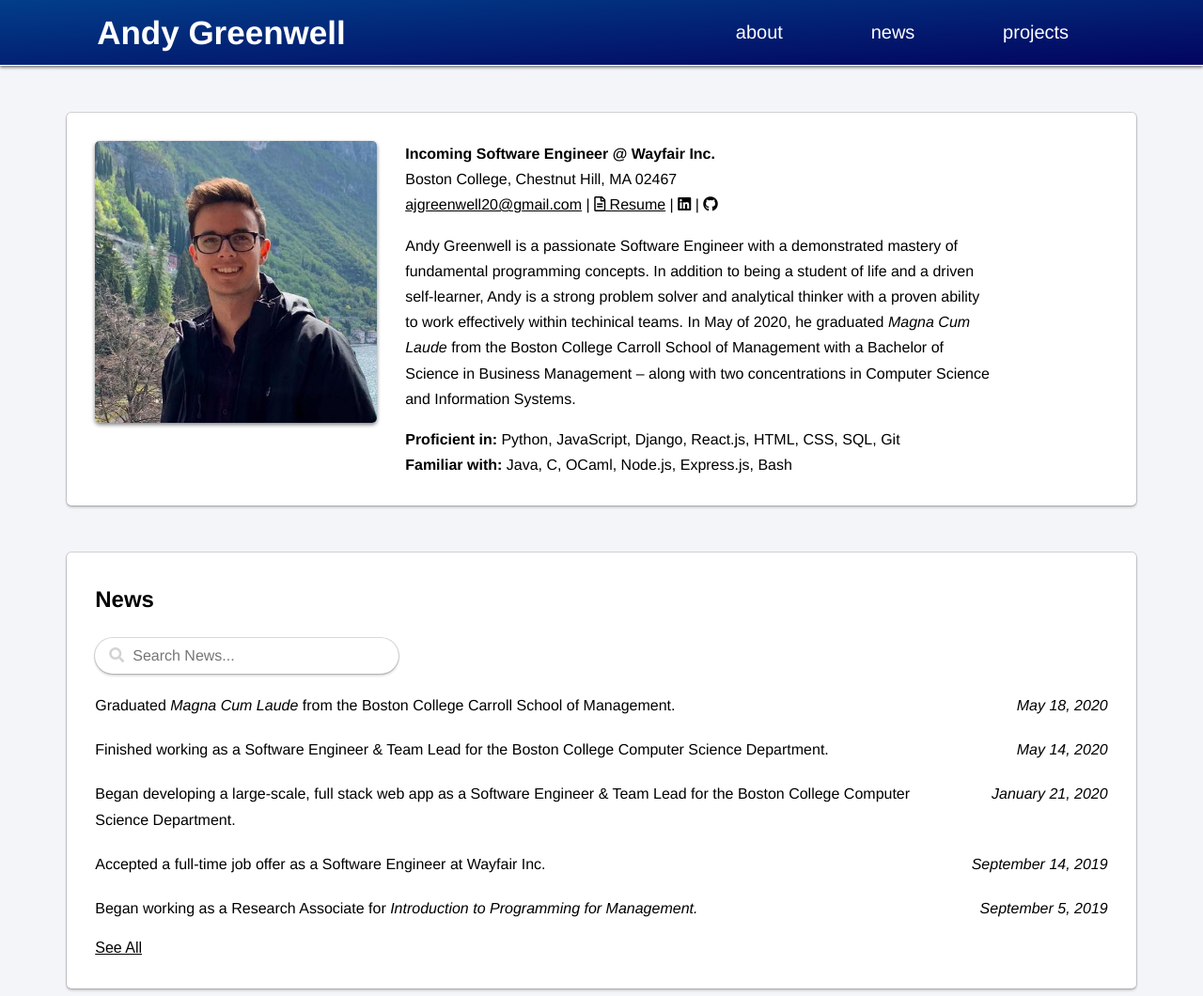
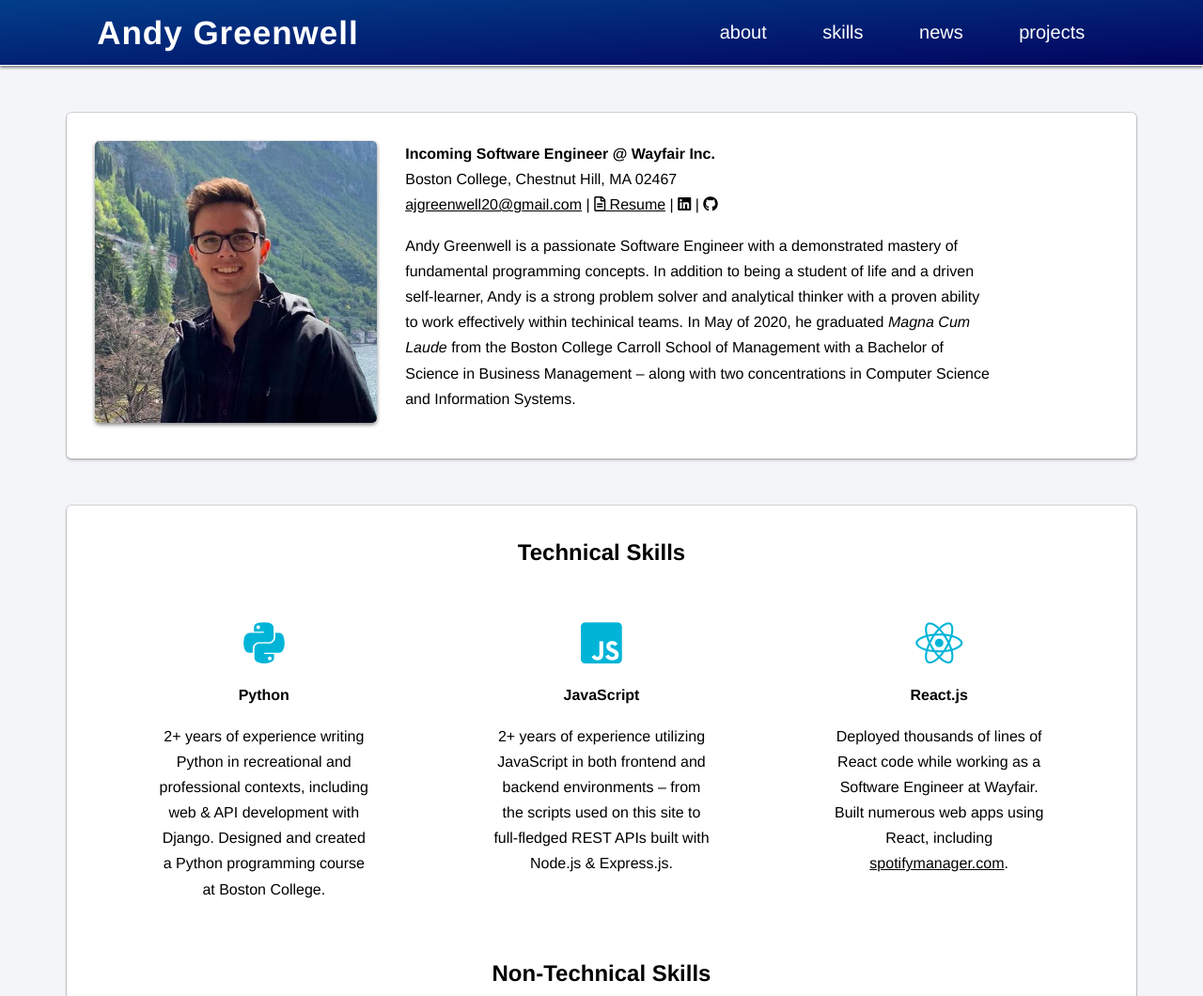
Before and after one commit to ajgreenwell/ajgreenwell.com, a website built with webpack: page docs/index.html in a window 1280 px wide. Shown: the top 1060 px of the page at 94% size. Built offline with nearby package versions, Linux system fonts and the light colour scheme.

Commit message:
adding skills section

```diff
--- a/docs/assets/data.json
+++ b/docs/assets/data.json
@@ -8,11 +8,33 @@
         "resume": "assets/resume.pdf",
         "linkedin": "https://www.linkedin.com/in/andy-greenwell-09982b128/",
         "github": "https://github.com/ajgreenwell",
-        "description": "Andy Greenwell is a passionate Software Engineer with a demonstrated mastery of fundamental programming concepts. In addition to being a student of life and a driven self-learner, Andy is a strong problem solver and analytical thinker with a proven ability to work effectively within techinical teams. In May of 2020, he graduated <i>Magna Cum Laude</i> from the Boston College Carroll School of Management with a Bachelor of Science in Business Management – along with two concentrations in Computer Science and Information Systems.",
-        "languages": {
-            "proficient": "Python, JavaScript, Django, React.js, HTML, CSS, SQL, Git",
-            "familiar": "Java, C, OCaml, Node.js, Express.js, Bash"
-        }
+        "description": "Andy Greenwell is a passionate Software Engineer with a demonstrated mastery of fundamental programming concepts. In addition to being a student of life and a driven self-learner, Andy is a strong problem solver and analytical thinker with a proven ability to work effectively within techinical teams. In May of 2020, he graduated <i>Magna Cum Laude</i> from the Boston College Carroll School of Management with a Bachelor of Science in Business Management – along with two concentrations in Computer Science and Information Systems."
+    },
+    "skills": {
+        "technical": [
+            {
+                "title": "Python",
+                "logo": "<i class='fab fa-python'></i>",
+                "description": "2+ years of experience writing Python in recreational and professional contexts, including web & API development with Django. Designed and created a Python programming course at Boston College."
+            },
+            {
+                "title": "JavaScript",
+                "logo": "<i class='fab fa-js-square'></i>",
+                "description": "2+ years of experience utilizing JavaScript in both frontend and backend environments – from the scripts used on this site to full-fledged REST APIs built with Node.js & Express.js."
+            },
+            {
+                "title": "React.js",
+                "logo": "<i class='fab fa-react'></i>",
+                "description": "Deployed thousands of lines of React code while working as a Software Engineer at Wayfair. Built numerous web apps using React, including <a href='https://spotifymanager.com' target='_blank'>spotifymanager.com</a>."
+            }
+        ],
+        "nontechnical": [
+            {
+                "title": "Communication",
+                "logo": "<i class='far fa-comments'></i>",
+                "description": "Developed effective and articulate communication skills in both verbal and written contexts. Experienced in writing software design documents and communicating with a variety of cross-functional partners, including product managers, engineers, clients, analysts, and business stakeholders."
+            }
+        ]
     },
     "news": [
         {
--- a/docs/style.css
+++ b/docs/style.css
@@ -11,6 +11,8 @@
     --primary-color: #03045e;
     --secondary-color: #023e8a;
     --highlight-color: #00b4d8;
+    --nav-font-color: white;
+    --font-color: black;
 }
 
 html {
@@ -18,6 +20,7 @@ html {
 }
 
 body {
+    color: var(--font-color);
     font-family: Helvetica, sans-serif;
     background-color: #f4f5f8;
     line-height: 1.7;
@@ -28,6 +31,7 @@ body {
     position: relative;
     bottom: calc(var(--nav-height) + var(--section-margin));
 }
+
 
 h1, strong {
     font-weight: 700;
@@ -79,16 +83,21 @@ h1, strong {
 }
 
 nav {
-    color: white;
+    color: var(--nav-font-color);
     position: fixed;
     top: 0;
     left: 0;
     width: 100%;
     height: var(--nav-height);
     background-image: linear-gradient(to top left, var(--primary-color), var(--secondary-color));
-    border-bottom: 1px solid white;
+    border-bottom: 1px solid var(--nav-font-color);
     box-shadow: 0px 2px 3px grey;
     z-index: 1;
+}
+
+nav h1 {
+    text-transform: capitalize;
+    letter-spacing: 1px;
 }
 
 a {
@@ -102,12 +111,12 @@ a:hover {
 }
 
 nav a {
-    color: white;
+    color: var(--nav-font-color);
     padding: 5px;
 }
 
 nav a:hover {
-    color: white;
+    color: var(--nav-font-color);
 }
 
 .nav-items {
@@ -125,7 +134,7 @@ nav a:hover {
     position: relative;
     display: block;
     height: 1px;
-    background: white;
+    background: var(--nav-font-color);
     transform: scaleX(0);
     transition: transform 150ms ease-in-out;
 }
@@ -158,7 +167,7 @@ nav h1 a {
 }
 
 nav h1 a:hover {
-    color: white;
+    color: var(--nav-font-color);
     border: none;
 }
 
@@ -185,8 +194,48 @@ img {
     margin-top: calc(var(--nav-height) + var(--section-margin));
 }
 
-#about a, #projects .project-info a, #project-details a {
+#about a, #skills a, #projects .project-info a, #project-details a {
     text-decoration: underline;
+}
+
+.skills-header {
+    text-align: center;
+    margin-bottom: 30px;
+}
+
+.skills-container {
+    display: flex;
+    flex-wrap: wrap;
+    justify-content: space-around;
+}
+
+.skill {
+    flex: 1 1 30%;
+    margin: 0 20px 20px 20px;
+    padding: 20px;
+    display: inline;
+    text-align: center;
+    line-height: 1;
+    max-width: 25%;
+    transition: transform .2s ease-out, box-shadow .2s, color .2s ease-out;
+}
+
+.skill:hover {
+    transform: scale(1.05, 1.05);
+    box-shadow: 1px 1px 10px rgba(0, 0, 0, .1), -1px -1px 10px rgba(0, 0, 0, .1);
+}
+
+.skill-logo {
+    font-size: 50px;
+    color: var(--highlight-color);
+}
+
+.skill-title {
+    text-align: center;
+}
+
+.skill-description {
+    line-height: 1.7;
 }
 
 #news .news-item {
@@ -195,6 +244,7 @@ img {
 
 #news-search-container {
     position: relative;
+    margin-bottom: 25px;
 }
 
 #news-search-icon {
@@ -282,11 +332,14 @@ input[type="radio" i] {
     color: darkslategrey;
     border-radius: var(--border-radius);
     margin-right: 10px;
-    padding: 5px;
+    padding: 8px;
+    text-transform: uppercase;
+    font-size: .75em;
+    box-shadow: var(--box-shadow);
 }
 
 #projects .project {
-    margin-top: 50px;
+    margin-top: 80px;
 }
 
 #projects .project-info, #project-details .project-info {
@@ -391,6 +444,11 @@ section h1 {
         padding-right: 12vw;
     }
 
+    .skill {
+        max-width: 400px;
+        min-width: 200px;
+    }
+
     #projects-filter {
         flex-direction: column;
     }
@@ -399,8 +457,12 @@ section h1 {
         text-align: center;
     }
 
+    #projects .project {
+        margin-top: min(80px, max(40px, 10vw));
+    }
+
     .project-img {
-        margin-top: 20px;
+        margin-top: 30px;
     }
 
     .project-info {
@@ -439,7 +501,7 @@ section h1 {
 
     :root {
        --nav-height: 24vw;
-       --section-margin: calc(10vw / 2 + 10px);
+       --section-margin: max(30px, calc(10vw / 2 + 10px));
     }
 
     body {
--- a/src/components/About.js
+++ b/src/components/About.js
@@ -19,10 +19,6 @@ export default function renderAbout(about) {
                 <a href="${github}" target="_blank"><i class="fab fa-github"></i></a>
             </p>
             <p>${description}</p>
-            <p>
-                <strong>Proficient in:</strong> ${languages.proficient}<br>
-                <strong>Familiar with:</strong> ${languages.familiar}
-            </p>
         </div>
     </section>
     `;
--- a/src/components/MainPage.js
+++ b/src/components/MainPage.js
@@ -1,5 +1,6 @@
 import NavBar from './NavBar.js';
 import About from './About.js';
+import Skills from './Skills.js';
 import News, { handleNewsFilter, handleToggleNewsItems } from './News.js';
 import Projects, { handleProjectsFilter } from './Projects.js';
 import Footer from './Footer.js';
@@ -8,6 +9,7 @@ export default function MainPage(data) {
     document.querySelector('.container').innerHTML = `
         ${NavBar('main', data.about.name, Object.keys(data))}
         ${About(data.about)}
+        ${Skills(data.skills)}
         ${News(data.news)}
         ${Projects(data.projects)}
         ${Footer(data.about)}
--- a/src/components/NavBar.js
+++ b/src/components/NavBar.js
@@ -13,10 +13,11 @@ export default function NavBar(projectName, name, navTitles) {
 }
 
 function NavLinks(projectName, navTitles) {
-    const [ about, news, projects ] = navTitles;
+    const [ about, skills, news, projects ] = navTitles;
     if (projectName === 'main') {
         return `
         <a class="nav-item about" href="#">${about}</a>
+        <a class="nav-item skills" href="#skills-location">${skills}</a>
         <a class="nav-item news" href="#news-location">${news}</a>
         <a class="nav-item projects" href="#projects-location">${projects}</a>
         `;
--- a/src/components/Projects.js
+++ b/src/components/Projects.js
@@ -50,7 +50,7 @@ export function ProjectDetails(project) {
     <div ${isMainPage ?  'class="project row"' : 'id="project-details" class="row"'}>
         <div class="col-6 project-info">
             <div>
-                ${isMainPage ? `<a href="index.html?project=${id}"><strong>${title}</strong></a>` : `<h1>${title}</h1>`}
+                ${isMainPage ? `<a href="/?project=${id}"><strong>${title}</strong></a>` : `<h1>${title}</h1>`}
             </div>
             <div>
                 <p>
--- /dev/null
+++ b/src/components/Skills.js
@@ -0,0 +1,25 @@
+export default function Skills({technical, nontechnical}) {
+    return `
+    <div id="skills-location"></div>
+    <section id="skills">
+        <h1 class="skills-header">Technical Skills</h1>
+        <div class="skills-container">
+          ${technical.map(skill => Skill(skill)).join('')}
+        </div>
+        <h1 class="skills-header">Non-Technical Skills</h1>
+        <div class="skills-container">
+          ${nontechnical.map(skill => Skill(skill)).join('')}
+        </div>
+    </section>
+    `;
+}
+
+function Skill({title, logo, description}) {
+    return `
+    <div class="skill">
+        <span class="skill-logo">${logo}</span>
+        <h4 class="skill-title">${title}</h4>
+        <p class="skill-description">${description}</p>
+    </div>
+    `;
+}
```
Also changed, not shown: docs/main.js (+54 -16 lines).
